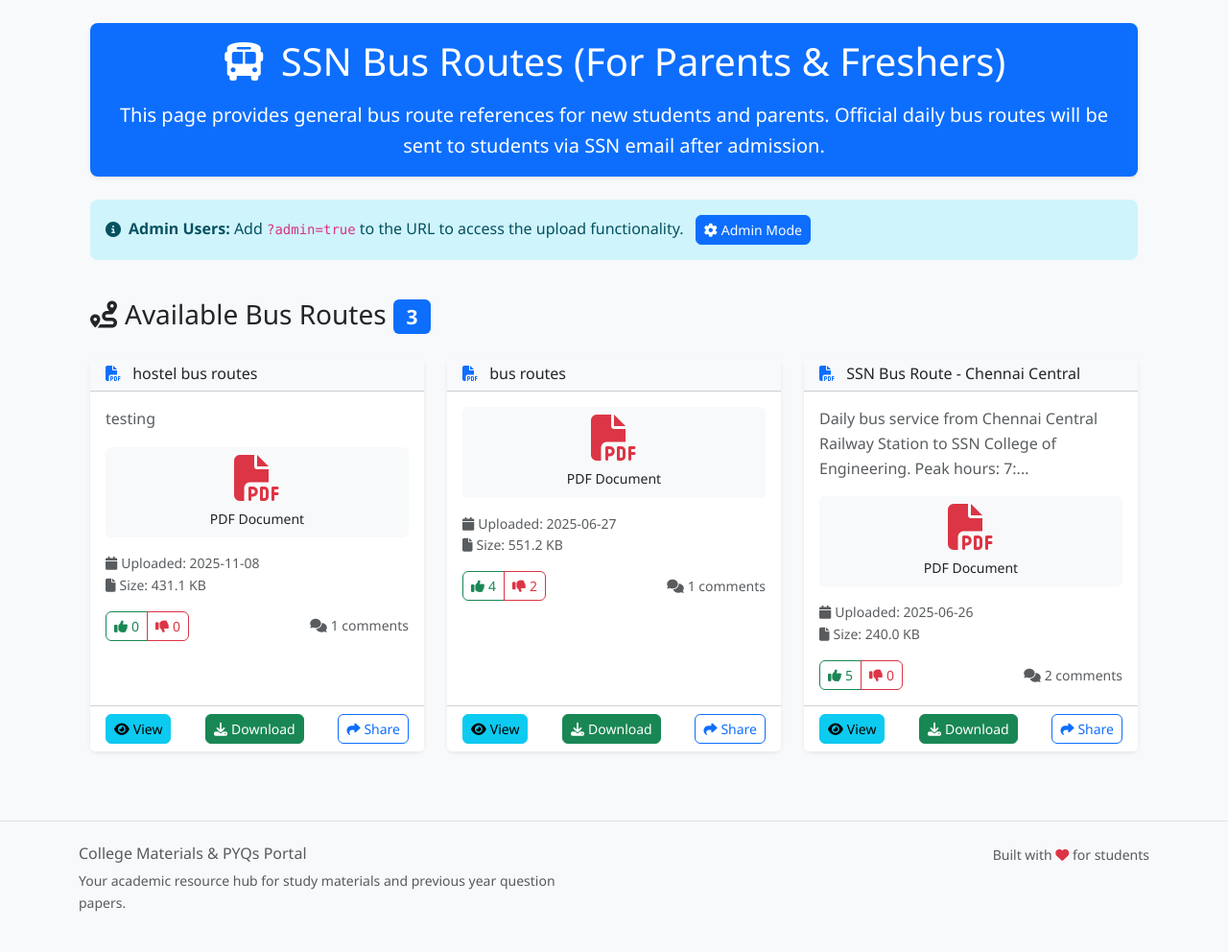
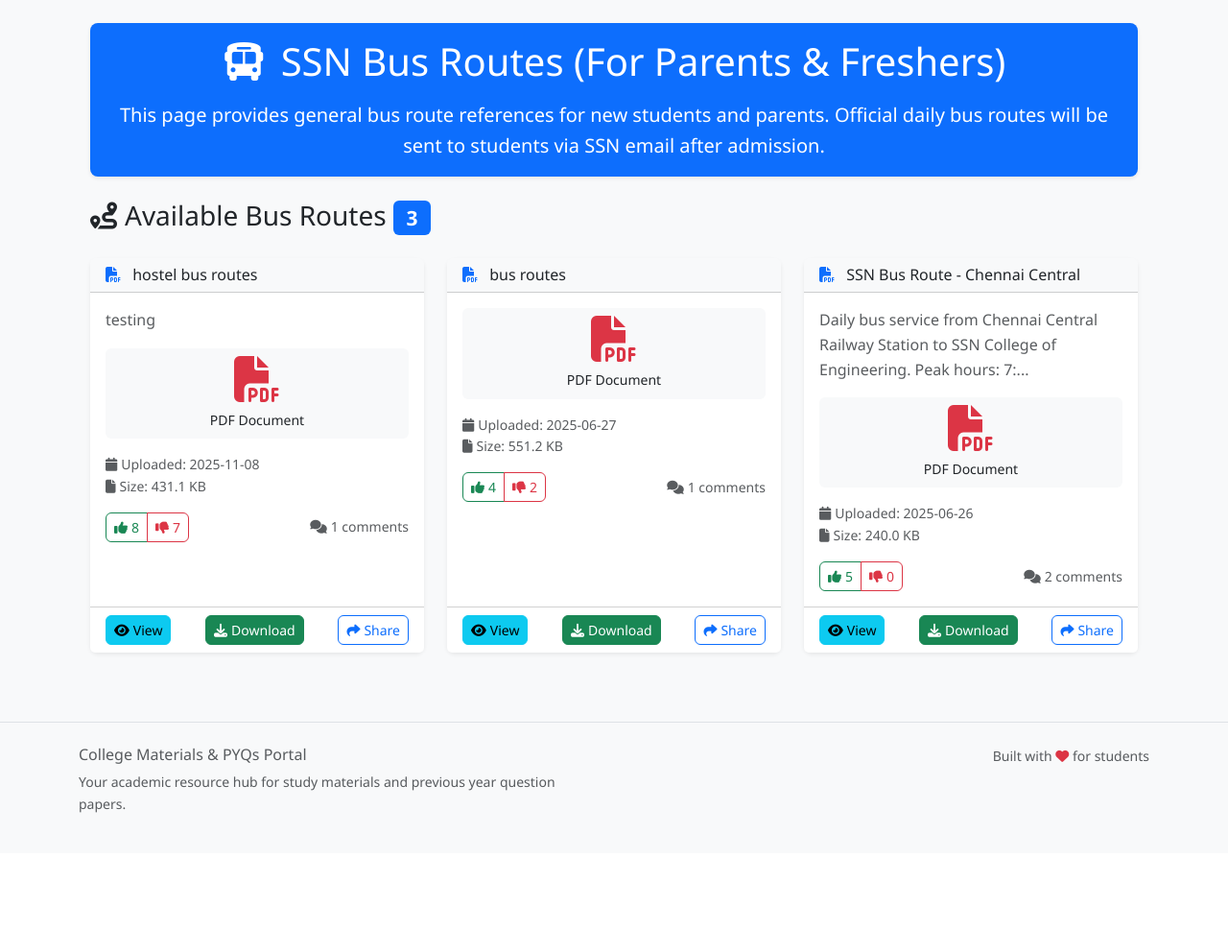
Before and after one commit to Sharruk/testing, a Flask app: page /bus-routes in a window 1280 px wide; the page is wider, and only the part inside the window is pictured. Shown: the part 109-1101 px from the top of that part at 96% size. After the commit the page ends 956 px from the top of that part, so only its background shows below. Run offline with Flask 3, Linux system fonts and the light colour scheme; parts of the project's set-up code (start-up, migrations or seed data) failed here and were passed over; some libraries are stand-ins or nearby versions.

Commit message:
Secure bus routes by removing guest admin access
Remove insecure '?admin=true' parameter for bus route management and implement proper admin authentication.

Replit-Commit-Author: Agent
Replit-Commit-Session-Id: 12e8a032-c5e6-497c-9f0c-8e7ce704fb2d
Replit-Commit-Checkpoint-Type: full_checkpoint
Replit-Commit-Event-Id: fa35cda3-3035-452a-ad33-910261d412a0
Replit-Commit-Screenshot-Url: https://storage.googleapis.com/screenshot-production-us-central1/9bd5e336-c500-4a2c-be71-2e0abdf8e333/12e8a032-c5e6-497c-9f0c-8e7ce704fb2d/icMqWEx

```diff
--- a/app.py
+++ b/app.py
@@ -2332,8 +2332,8 @@ def bus_routes():
         # Sort by upload date (newest first)
         bus_routes = sorted(bus_routes, key=lambda x: x.get('upload_date', ''), reverse=True)
 
-        # Check if user is admin (simple check)
-        is_admin = request.args.get('admin') == 'true'
+        # Check if user is admin (proper authentication check)
+        is_admin = current_user.is_authenticated and current_user.email in ADMIN_EMAILS
 
         return render_template('bus_routes.html',
                              bus_routes=bus_routes,
@@ -2344,23 +2344,18 @@ def bus_routes():
         return redirect(url_for('index'))
 
 @app.route('/bus-routes/upload', methods=['POST'])
-@contributor_required
+@admin_required
 def upload_bus_route():
     """Upload new bus route file (admin only)"""
     try:
-        # Simple admin check
-        if request.args.get('admin') != 'true':
-            flash('Admin access required', 'error')
-            return redirect(url_for('bus_routes'))
-
         if 'file' not in request.files:
             flash('No file selected', 'error')
-            return redirect(url_for('bus_routes') + '?admin=true')
+            return redirect(url_for('bus_routes'))
 
         file = request.files['file']
         if file.filename == '':
             flash('No file selected', 'error')
-            return redirect(url_for('bus_routes') + '?admin=true')
+            return redirect(url_for('bus_routes'))
 
         # Get form data
         title = request.form.get('title', '').strip()
@@ -2368,7 +2363,7 @@ def upload_bus_route():
 
         if not title:
             flash('Title is required', 'error')
-            return redirect(url_for('bus_routes') + '?admin=true')
+            return redirect(url_for('bus_routes'))
 
         if file and file.filename and allowed_file(file.filename):
             # Load existing data
@@ -2434,7 +2429,7 @@ def upload_bus_route():
         app.logger.error(f"Bus route upload error: {str(e)}")
         flash(f'Upload error: {str(e)}', 'error')
 
-    return redirect(url_for('bus_routes') + '?admin=true')
+    return redirect(url_for('bus_routes'))
 
 @app.route('/bus-routes/download/<int:file_id>')
 def download_bus_route(file_id):
@@ -2465,13 +2460,10 @@ def download_bus_route(file_id):
         return redirect(url_for('bus_routes'))
 
 @app.route('/bus-routes/delete/<int:file_id>', methods=['POST'])
-@contributor_required
+@admin_required
 def delete_bus_route(file_id):
     """Delete bus route file (admin only)"""
     try:
-        # Simple admin check
-        if request.args.get('admin') != 'true':
-            return jsonify({'success': False, 'error': 'Admin access required'}), 403
 
         data = load_transportation_data()
         file_data = None
@@ -2629,8 +2621,8 @@ def bus_route_detail(file_id):
             flash('File not found', 'error')
             return redirect(url_for('bus_routes'))
 
-        # Check if user is admin
-        is_admin = request.args.get('admin') == 'true'
+        # Check if user is admin (proper authentication check)
+        is_admin = current_user.is_authenticated and current_user.email in ADMIN_EMAILS
 
         return render_template('bus_route_detail.html',
                              file_data=file_data,
--- a/templates/bus_routes.html
+++ b/templates/bus_routes.html
@@ -32,7 +32,7 @@
                     </h5>
                 </div>
                 <div class="card-body">
-                    <form action="{{ url_for('upload_bus_route') }}?admin=true" method="post" enctype="multipart/form-data">
+                    <form action="{{ url_for('upload_bus_route') }}" method="post" enctype="multipart/form-data">
                         <input type="hidden" name="csrf_token" value="{{ csrf_token() }}"/>
                         <div class="row">
                             <div class="col-md-6 mb-3">
@@ -56,23 +56,6 @@
                             <i class="fas fa-upload me-2"></i>Upload Bus Route
                         </button>
                     </form>
-                </div>
-            </div>
-        </div>
-    </div>
-    {% else %}
-    <!-- Admin Access Info -->
-    <div class="row mb-4">
-        <div class="col-12">
-            <div class="alert alert-info">
-                <div class="d-flex align-items-center">
-                    <i class="fas fa-info-circle me-2"></i>
-                    <div>
-                        <strong>Admin Users:</strong> Add <code>?admin=true</code> to the URL to access the upload functionality.
-                        <a href="{{ url_for('bus_routes') }}?admin=true" class="btn btn-sm btn-primary ms-2">
-                            <i class="fas fa-cog me-1"></i>Admin Mode
-                        </a>
-                    </div>
                 </div>
             </div>
         </div>
@@ -228,8 +211,7 @@
 <script>
 // Open Route Detail Function
 function openRouteDetail(routeId) {
-    window.location.href = `{{ url_for('bus_route_detail', file_id=0) }}`.replace('0', routeId) +
-                          {% if is_admin %}'?admin=true'{% else %}''{% endif %};
+    window.location.href = `{{ url_for('bus_route_detail', file_id=0) }}`.replace('0', routeId);
 }
 
 // Vote Function
@@ -294,7 +276,7 @@ function previewPDF(fileUrl, title) {
 {% if is_admin %}
 function deleteRoute(routeId, title) {
     if (confirm(`Are you sure you want to delete "${title}"?`)) {
-        fetch(`{{ url_for('delete_bus_route', file_id=0) }}`.replace('0', routeId) + '?admin=true', {
+        fetch(`{{ url_for('delete_bus_route', file_id=0) }}`.replace('0', routeId), {
             method: 'POST',
             headers: {
                 'Content-Type': 'application/json',
--- a/transportation.json
+++ b/transportation.json
@@ -58,8 +58,8 @@
       "size": "431.1 KB",
       "upload_date": "2025-11-08T12:10:35.128486",
       "file_path": "uploads/bus_routes/bus_route_20251108_121035_1._Core_Drone_Path_Planning_Benchmark_Metrics_The.pdf",
-      "likes": 0,
-      "dislikes": 0,
+      "likes": 8,
+      "dislikes": 7,
       "comments": [
         {
           "name": "tester",
```
Also changed, not shown: attached_assets/image_1764168051583.png (added), 3 other files.
